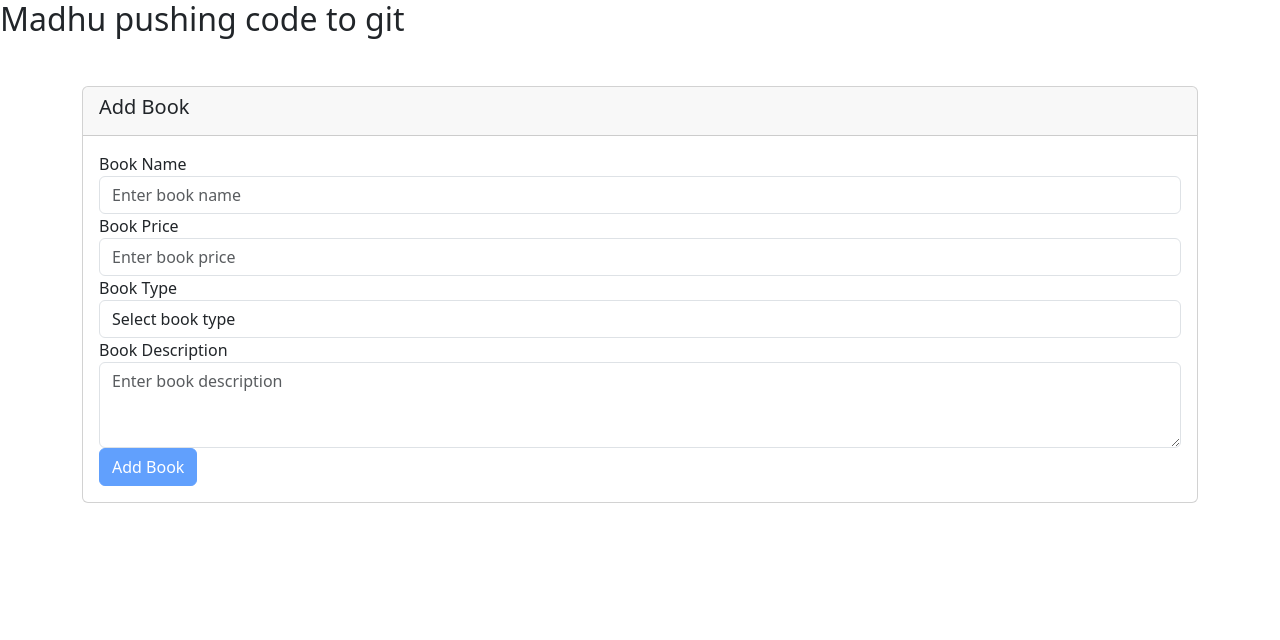
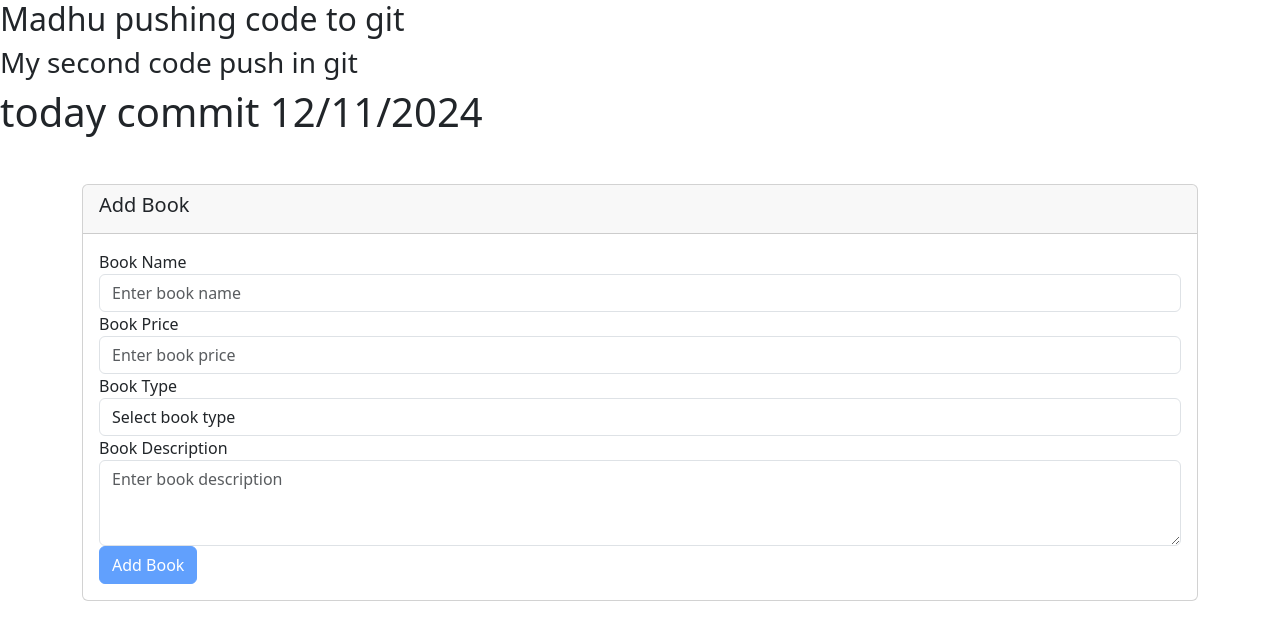
Before and after one commit to Pandukumar9/jsonserver_angular, an Angular app: page / in a window 1280 px wide. Shown: the top 640 px of the page. Built offline with nearby package versions, Linux system fonts and the light colour scheme; no server answers.

Commit message:
todays changes

```diff
--- a/src/app/add-books/add-books.component.html
+++ b/src/app/add-books/add-books.component.html
@@ -1,4 +1,6 @@
 <h2>Madhu pushing code to git</h2>
+<h3>My second code push in git</h3>
+<h1>today commit 12/11/2024</h1>
 
 <div class="container mt-5">
     <div class="card">
```
